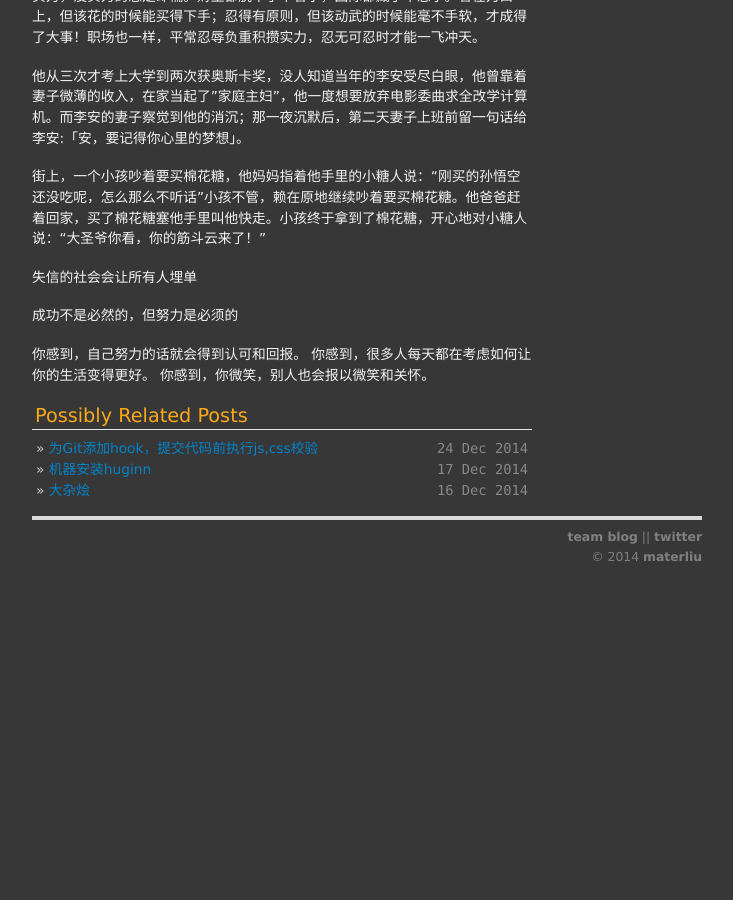
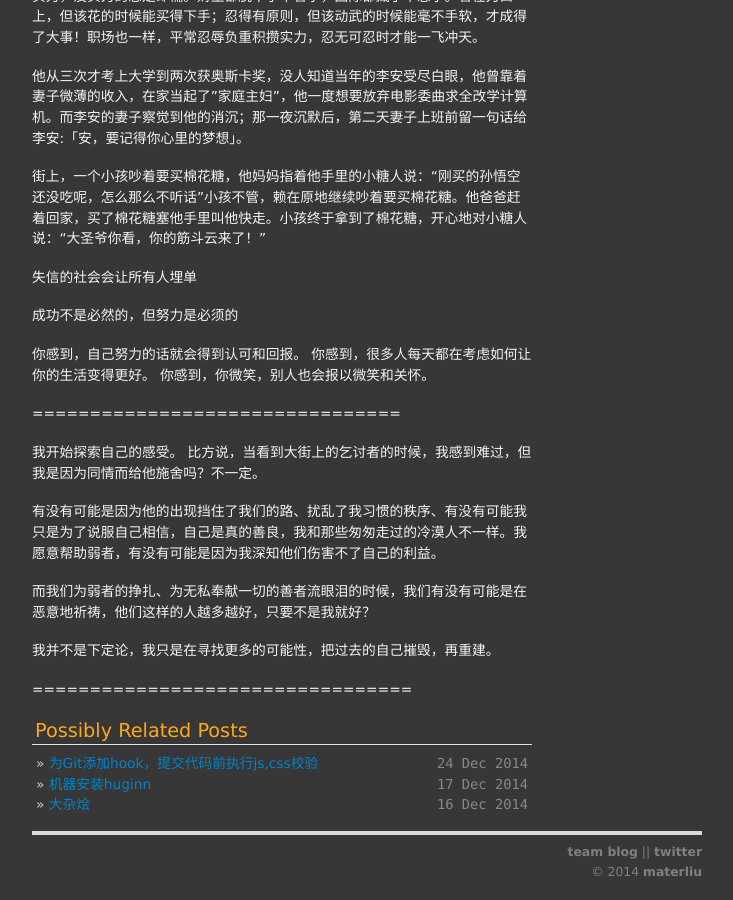
Before and after one commit to materliu/materliu.github.io, a Jekyll site: the page built from all/life/_posts/2014-04-12-精彩破场.md, in a window 1280 px wide and 900 px high, scrolled down 7842 px. Shown: the whole window, without its empty margins (273-1006 px from the left). Built offline with Jekyll 4.4.1, drawn with Linux system fonts in a browser that asks for light colours; Markdown is read by kramdown in place of the engine named in the settings; before the commit the page ends 8428 px from its top, so only the background shows below that.

Commit message:
摧毁自己并重建！

```diff
--- a/all/life/_posts/2014-04-12-精彩破场.md
+++ b/all/life/_posts/2014-04-12-精彩破场.md
@@ -318,3 +318,16 @@ No matter how hard it is, just keep going because you only fail when you give up
 成功不是必然的，但努力是必须的
 
 你感到，自己努力的话就会得到认可和回报。 你感到，很多人每天都在考虑如何让你的生活变得更好。 你感到，你微笑，别人也会报以微笑和关怀。
+
+================================
+
+我开始探索自己的感受。
+比方说，当看到大街上的乞讨者的时候，我感到难过，但我是因为同情而给他施舍吗？不一定。
+
+有没有可能是因为他的出现挡住了我们的路、扰乱了我习惯的秩序、有没有可能我只是为了说服自己相信，自己是真的善良，我和那些匆匆走过的冷漠人不一样。我愿意帮助弱者，有没有可能是因为我深知他们伤害不了自己的利益。
+
+而我们为弱者的挣扎、为无私奉献一切的善者流眼泪的时候，我们有没有可能是在恶意地祈祷，他们这样的人越多越好，只要不是我就好？
+
+我并不是下定论，我只是在寻找更多的可能性，把过去的自己摧毁，再重建。
+
+=================================
```
